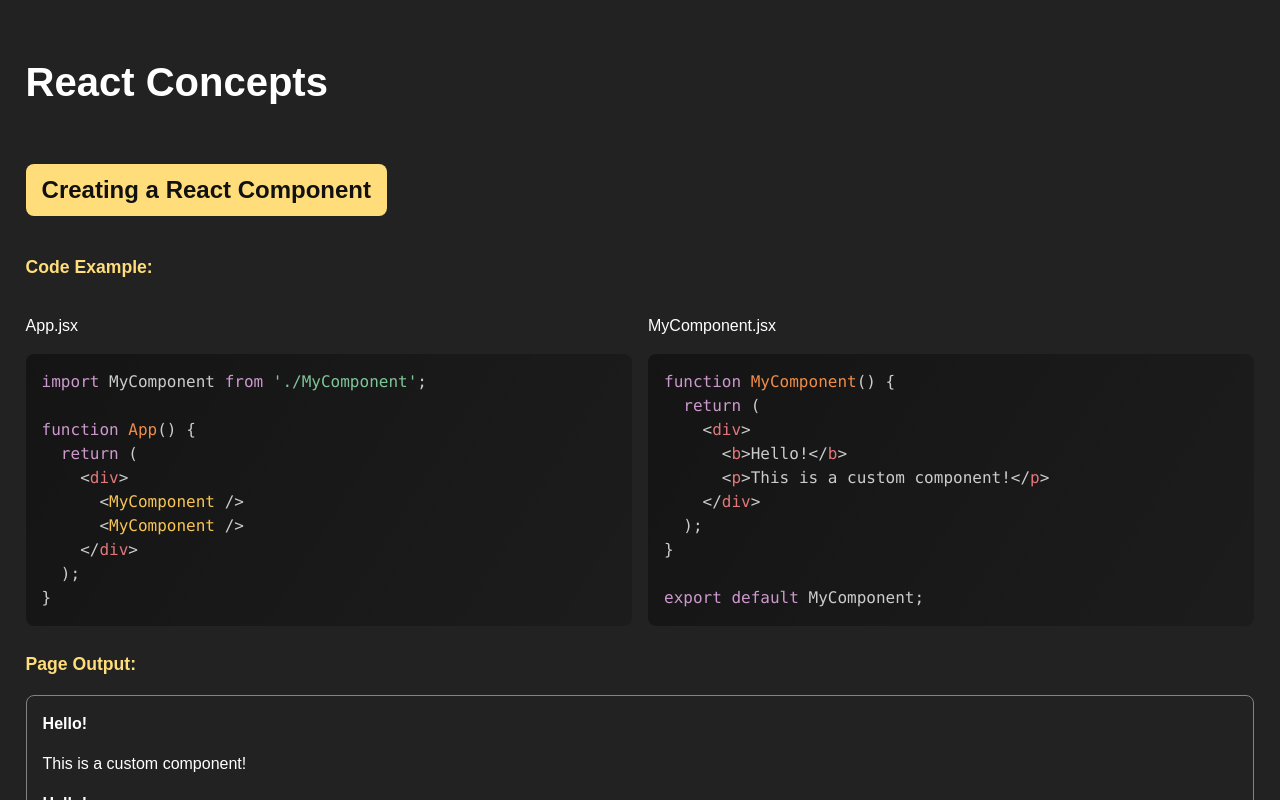
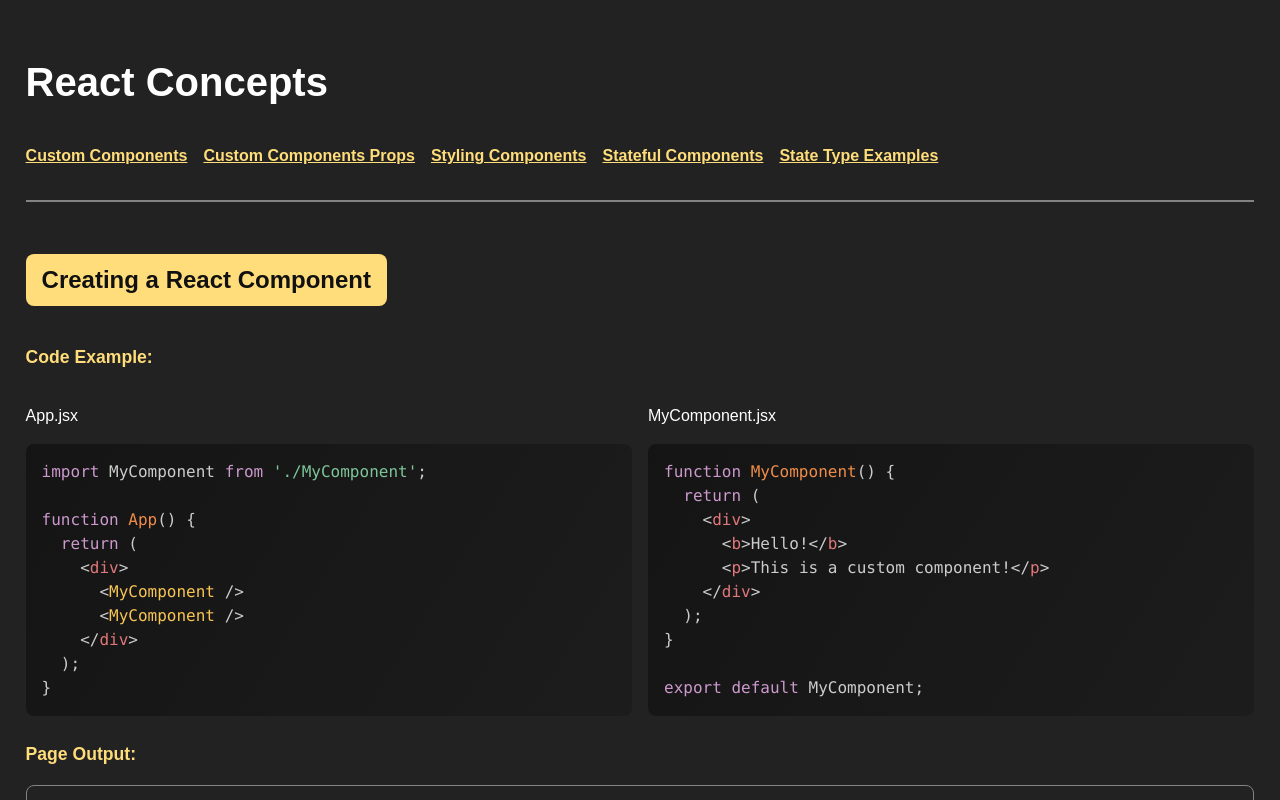
Before and after one commit to rniemela77/react-concepts, a React (Vite) app: page / in a window 1280 px wide. Shown: the top 800 px of the page. Built offline with nearby package versions, Linux system fonts and the light colour scheme.

Commit message:
add a table of contents

```diff
--- a/src/App.jsx
+++ b/src/App.jsx
@@ -18,24 +18,32 @@ function App() {
     <div>
       <h1>React Concepts</h1>
 
+      <a href="#custom-components">Custom Components</a>
+      <a href="#custom-components-props">Custom Components Props</a>
+      <a href="#styling-components">Styling Components</a>
+      <a href="#stateful-components">Stateful Components</a>
+      <a href="#other-state">State Type Examples</a>
+
+      <hr />
+
       <section>
-        <CustomComponents />
+        <CustomComponents id="custom-components" />
       </section>
 
       <section>
-        <CustomComponentsProps />
+        <CustomComponentsProps id="custom-components-props" />
       </section>
 
       <section>
-        <StylingComponents />
+        <StylingComponents id="styling-components" />
       </section>
 
       <section>
-        <StatefulComponents />
+        <StatefulComponents id="stateful-components" />
       </section>
 
       <section>
-        <OtherState />
+        <OtherState id="other-state" />
       </section>
     </div>
   );
--- a/src/components/concepts/custom-components-props/CustomComponentsProps.jsx
+++ b/src/components/concepts/custom-components-props/CustomComponentsProps.jsx
@@ -12,10 +12,10 @@ function App() {
   );
 }`;
 
-const CustomComponentsProps = () => {
+const CustomComponentsProps = ({ id }) => {
   return (
     <div>
-      <h2>Using Props</h2>
+      <h2 id={id}>Using Props</h2>
       <h3>Code Example:</h3>
       <div className="d-flex gap flex-wrap">
         <div className="flex-1">
--- a/src/components/concepts/custom-components/CustomComponents.jsx
+++ b/src/components/concepts/custom-components/CustomComponents.jsx
@@ -12,10 +12,10 @@ function App() {
   );
 }`;
 
-const CustomComponents = () => {
+const CustomComponents = ({ id }) => {
   return (
     <div>
-      <h2>Creating a React Component</h2>
+      <h2 id={id}>Creating a React Component</h2>
       <h3>Code Example:</h3>
       <div className="d-flex gap flex-wrap">
         <div className="flex-1">
--- a/src/components/concepts/other-state/OtherState.jsx
+++ b/src/components/concepts/other-state/OtherState.jsx
@@ -1,10 +1,10 @@
 import MyComponent from "./MyComponent.jsx";
 import MyComponentCode from "./MyComponent.jsx?raw";
 
-const OtherState = () => {
+const OtherState = ({ id }) => {
   return (
     <div>
-      <h2>State examples</h2>
+      <h2 id={id}>State examples</h2>
       <p>More examples of state usage with different data types:</p>
 
       <div className="d-flex gap flex-wrap">
--- a/src/components/concepts/stateful-components/StatefulComponents.jsx
+++ b/src/components/concepts/stateful-components/StatefulComponents.jsx
@@ -1,10 +1,10 @@
 import StepCounter from "./StepCounter";
 import StepCounterCode from "./StepCounter.jsx?raw";
 
-const StatefulComponents = () => {
+const StatefulComponents = ({ id }) => {
   return (
     <div>
-      <h2>State</h2>
+      <h2 id={id}>State</h2>
 
       <p>
         State is a way to store data that can change, and can cause components
@@ -49,6 +49,7 @@ const StatefulComponents = () => {
           </pre>
         </div>
       </div>
+
       <h3>Page Output:</h3>
       <div className="page-output">
         <StepCounter />
--- a/src/components/concepts/styling-components/StylingComponents.jsx
+++ b/src/components/concepts/styling-components/StylingComponents.jsx
@@ -4,10 +4,10 @@ import MyCssModuleCode from "./css-module/MyComponent.module.css?raw";
 import MyComponent2 from "./css-in-js/MyComponent";
 import MyComponent2Code from "./css-in-js/MyComponent.jsx?raw";
 
-const StylingComponents = () => {
+const StylingComponents = ({ id }) => {
   return (
     <div>
-      <h2>Styling Components</h2>
+      <h2 id={id}>Styling Components</h2>
       <p>A couple of ways to style components in React:</p>
 
       <h3>CSS Modules</h3>
--- a/src/styles/global.css
+++ b/src/styles/global.css
@@ -8,6 +8,23 @@ body {
   padding: 0;
   box-sizing: border-box;
   padding: clamp(1rem, 2vw, 2rem) clamp(1rem, 2vw, 4rem);
+}
+
+* {
+  scrollbar-width: thin;
+  scrollbar-color: #ffdd7a #0000003e;
+}
+
+a {
+  color: #ffdd7a;
+  text-decoration: none;
+  font-weight: 700;
+  margin-right: 1rem;
+  text-decoration: underline;
+}
+hr {
+  margin: 2rem 0;
+  border: 1px solid #838383;
 }
 
 h1 {
@@ -46,7 +63,6 @@ pre {
     #00000067,
     #0000002b
   ) !important; /* important to override prismjs */
-  min-width: max-content; /* prevent horizontal scroll on code blocks to force flex wrap */
   font-size: clamp(0.9rem, 2vw, 1rem) !important;
 }
 
@@ -60,6 +76,7 @@ pre {
 
 .flex-1 {
   flex: 1;
+  max-width: 100%;
 }
 
 .gap {
```
